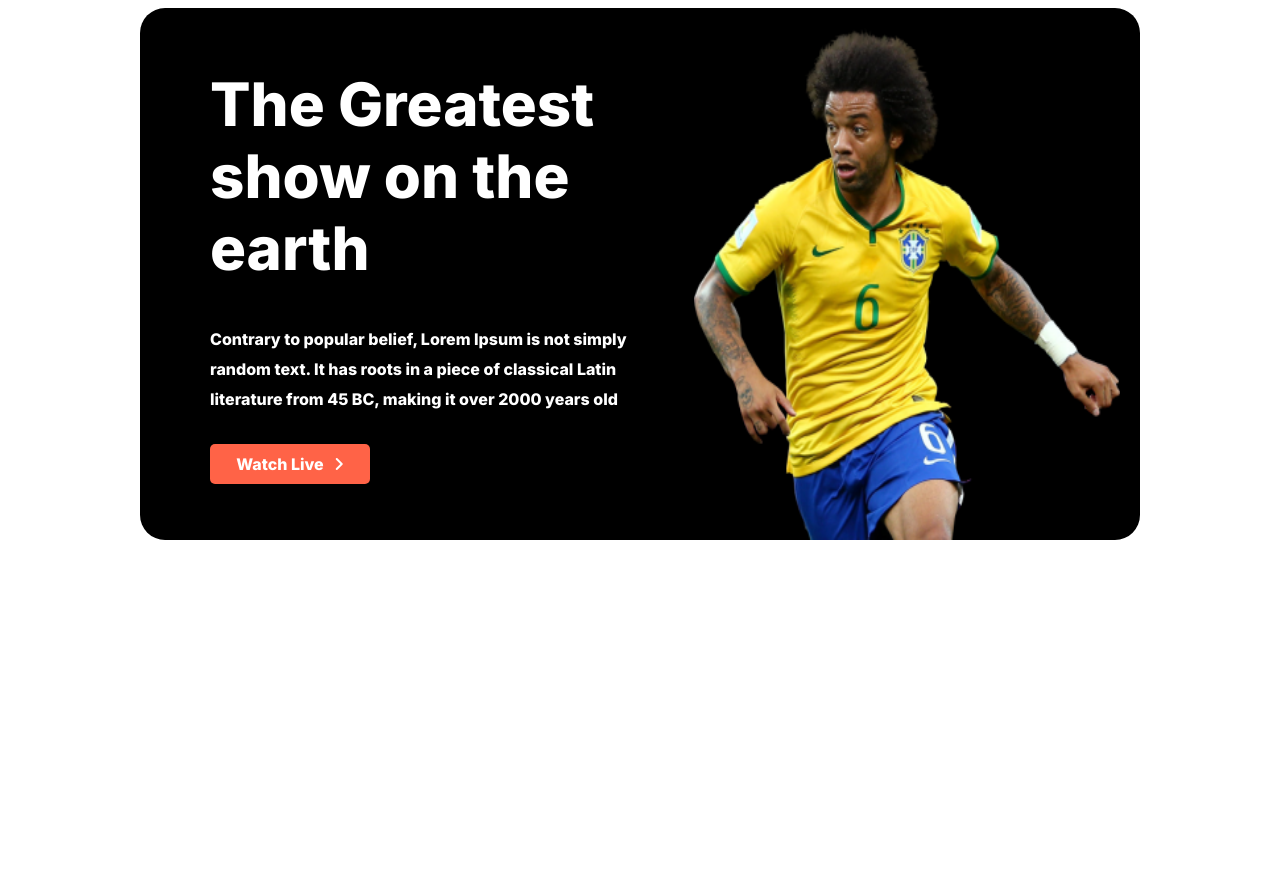
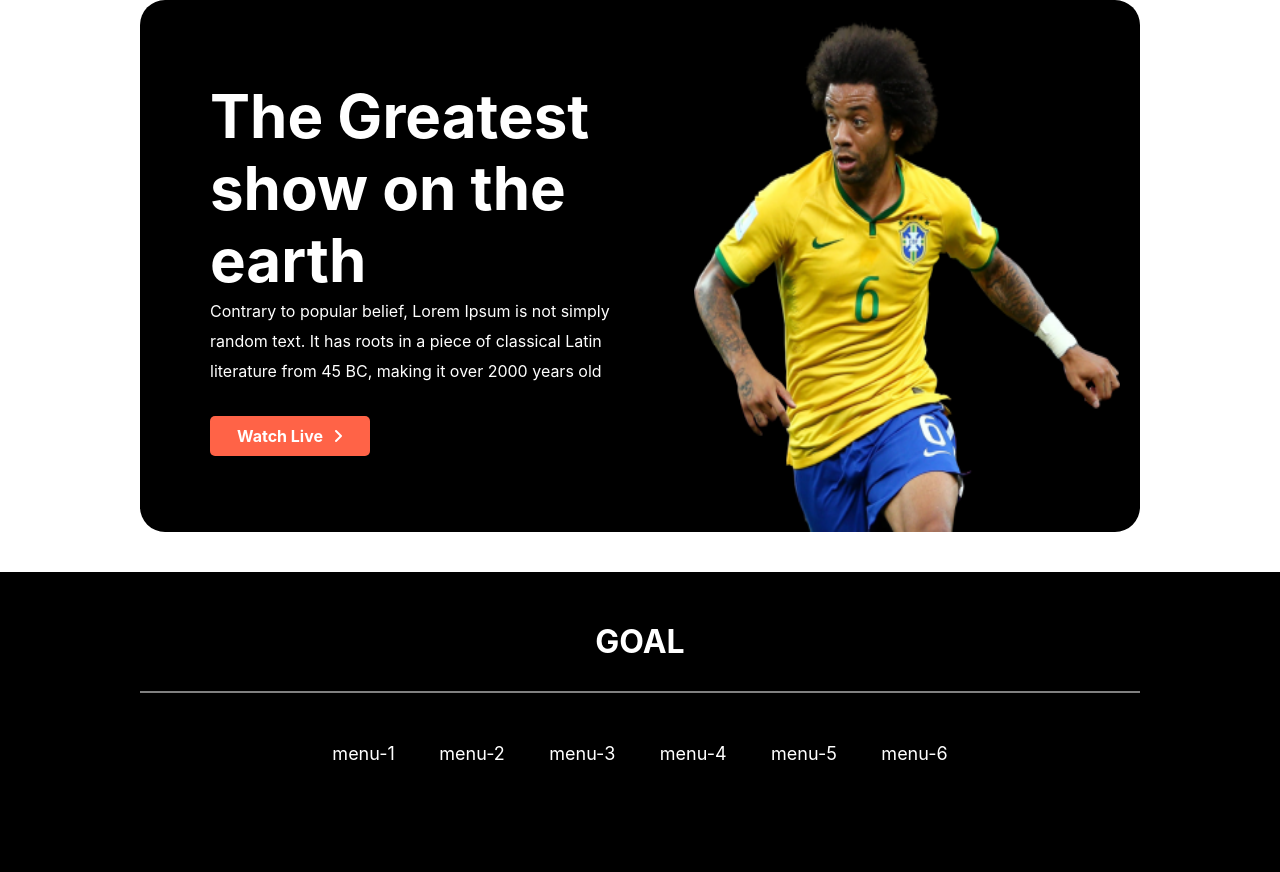
Before and after one commit to jahangiralam85860/Assignment-2, a plain HTML site: page index.html in a window 1280 px wide. Before the commit the page ends 800 px from the top, so only its background shows below. Drawn offline with Linux system fonts and the light colour scheme; a web font is replaced by a local one.

Commit message:
heading-botton complete

```diff
--- a/index.html
+++ b/index.html
@@ -32,5 +32,28 @@
             </div>
         </div>
     </header>
+
+    <!-- footer area -->
+    <footer>
+        <div class="footer-area">
+            <div class="container">
+                <h1 class="footer-heading">GOAL</h1>
+                <hr>
+
+                <div class="footer-menu">
+                    <div class="menu">
+                        <ul>
+                            <li><a href="#">menu-1</a></li>
+                            <li><a href="#">menu-2</a></li>
+                            <li><a href="#">menu-3</a></li>
+                            <li><a href="#">menu-4</a></li>
+                            <li><a href="#">menu-5</a></li>
+                            <li><a href="">menu-6</a></li>
+                        </ul>
+                    </div>
+                </div>
+            </div>
+        </div>
+    </footer>
 </body>
 </html>
--- a/style/style.css
+++ b/style/style.css
@@ -1,3 +1,8 @@
+
+*{
+    margin: 0;
+    padding: 0;
+}
 @import url('https://fonts.googleapis.com/css2?family=Inter:wght@800&family=Playfair+Display:ital@1&display=swap');
 body{
     font-family: 'Inter', sans-serif;
@@ -13,7 +18,7 @@ body{
     background-color: black;
 }
 .left-child{
-    padding: 20px 0px 40px 70px;
+    padding: 80px 0px 40px 70px;
 }
 .left-child h1{
     font-weight: bold;
@@ -51,3 +56,38 @@ body{
     float: right;
     padding: 20px 20px 0px 0px;
 }
+
+
+
+
+
+/* footer area */
+.footer-area{
+    width: 100%;
+    height: 300px;
+    margin-top: 40px;
+    background-color: black;
+}
+.footer-heading{
+    color: #ffffff;
+    text-align: center;
+    padding: 50px 0px 30px 0px;
+}
+.container hr{
+    border: 1px solid gray;
+}
+/* footer-menu */
+.menu ul{
+    margin-top: 40px;
+    text-align: center;
+}
+.menu ul li{
+    list-style: none;
+    margin: 10px 20px;
+    display: inline-block;
+}
+.menu ul li a{
+    font-size: 18px;
+    color: #ffffff;
+    text-decoration: none;
+}
```
Also changed, not shown: upcomeing-match.html (+23 -0 lines).
